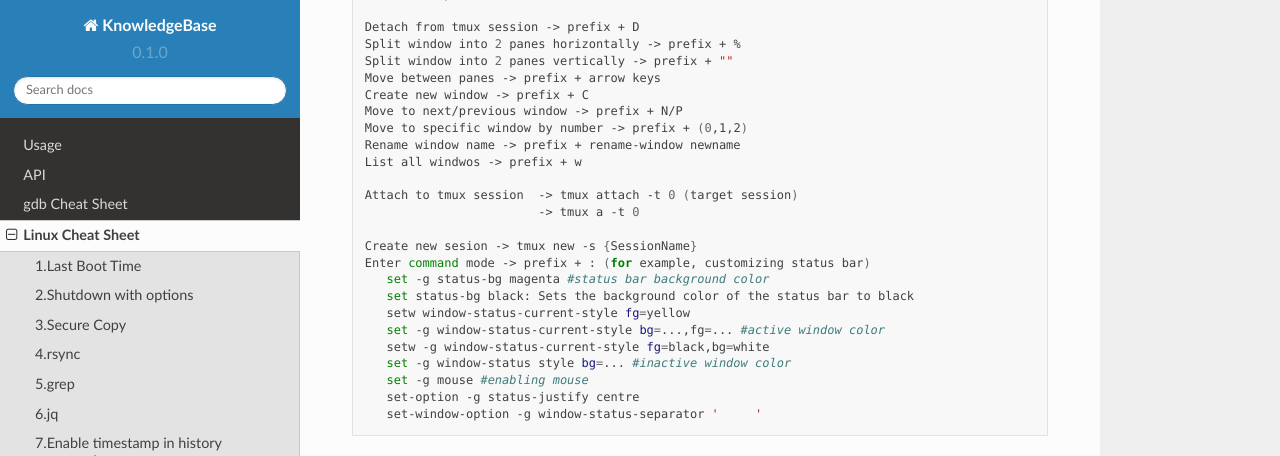
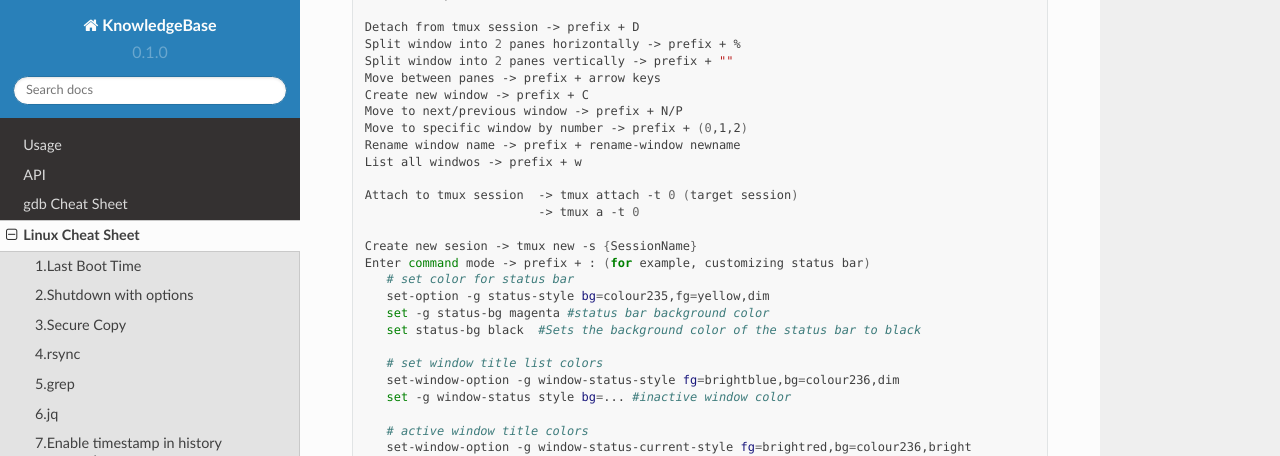
Before and after one commit to celikelozdinc/KnowledgeBase, a Sphinx documentation site: the page built from docs/source/linux.rst, in a window 1280 px wide and 900 px high, scrolled down 2259 px, cut to the strip 0-456 px from the top of the window. Built offline with Sphinx 7.4.7 and the Read the Docs theme 2.0.0, drawn with Linux system fonts in a browser that asks for light colours.

Commit message:
Update linux.rst for tmux usage

```diff
--- a/docs/source/linux.rst
+++ b/docs/source/linux.rst
@@ -125,12 +125,21 @@ Linux Cheat Sheet
 
       Create new sesion -> tmux new -s {SessionName}
       Enter command mode -> prefix + : (for example, customizing status bar)
+         # set color for status bar
+         set-option -g status-style bg=colour235,fg=yellow,dim
          set -g status-bg magenta #status bar background color
-         set status-bg black: Sets the background color of the status bar to black
+         set status-bg black  #Sets the background color of the status bar to black
+
+         # set window title list colors
+         set-window-option -g window-status-style fg=brightblue,bg=colour236,dim
+         set -g window-status style bg=... #inactive window color
+
+         # active window title colors
+         set-window-option -g window-status-current-style fg=brightred,bg=colour236,bright
          setw window-status-current-style fg=yellow
          set -g window-status-current-style bg=...,fg=... #active window color
          setw -g window-status-current-style fg=black,bg=white
-         set -g window-status style bg=... #inactive window color
+
          set -g mouse #enabling mouse
          set-option -g status-justify centre
          set-window-option -g window-status-separator '     '
```
